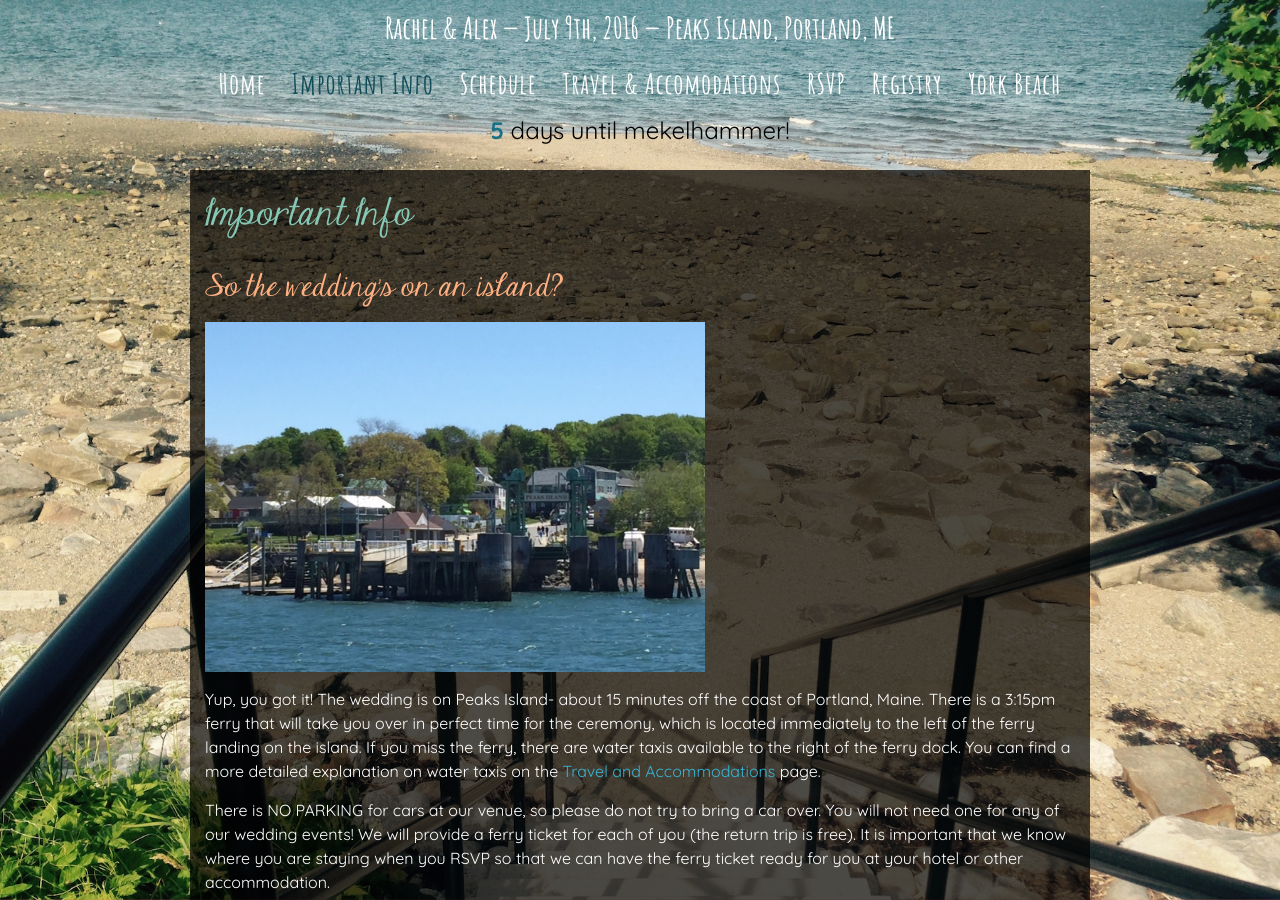
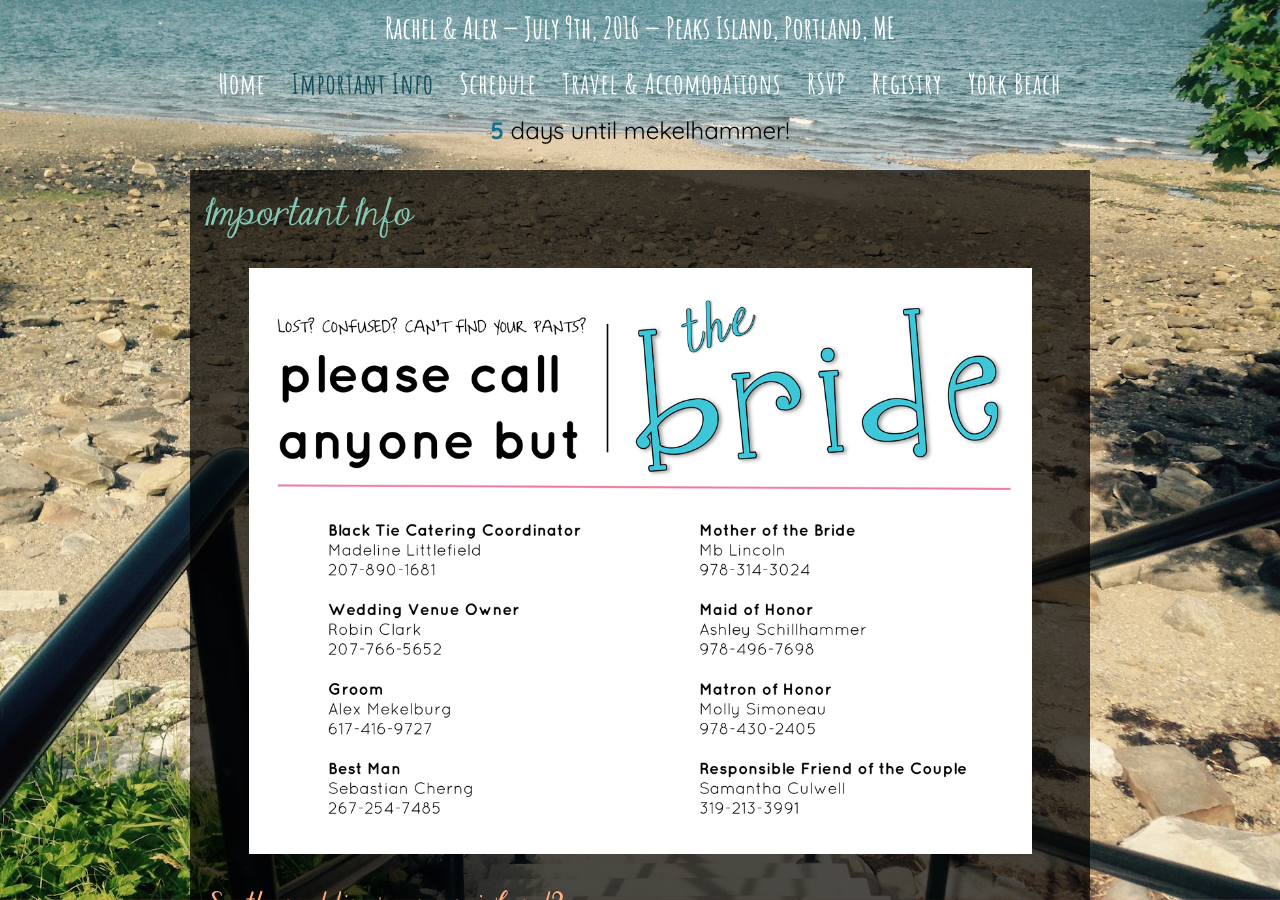
Before and after one commit to amekelburg/wedsite, a Jekyll site: the page built from 2-important-info.md, in a window 1280 px wide and 900 px high. Built offline with Jekyll 4.4.1, drawn with Linux system fonts in a browser that asks for light colours; some web fonts are replaced; comment, search, counter and statistics services are not loaded.

Commit message:
add call-anyone-but

```diff
--- a/2-important-info.md
+++ b/2-important-info.md
@@ -3,6 +3,9 @@ layout: page
 title: Important Info
 permalink: /important-info/
 ---
+
+![call anyone but the bride](/img/call-anyone-but.jpg){:style="margin: 0 auto 2em; width:90%; display: block;"}
+
 
 ### So the wedding's on an island?
 
```
Also changed, not shown: img/call-anyone-but.jpg (added).
